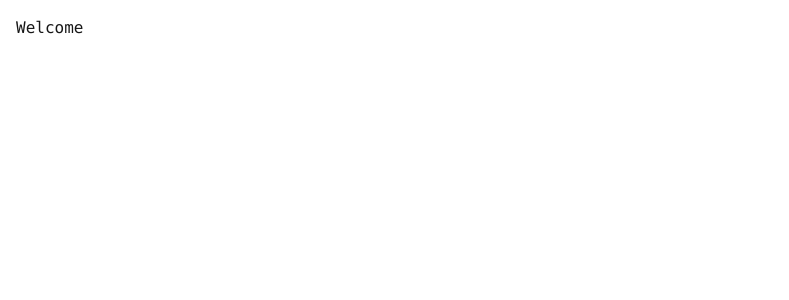
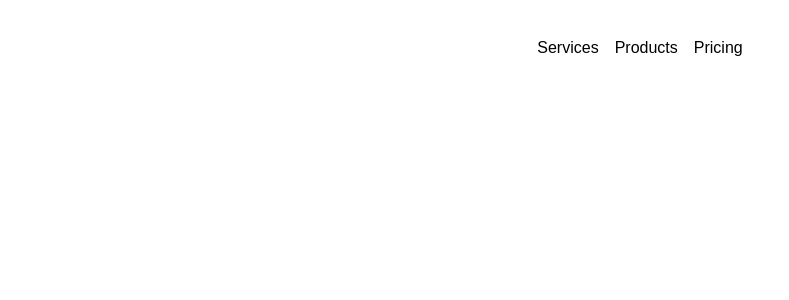
Before and after one commit to sivavarunan/ecommerce-website, a Next.js app: page / in a window 1280 px wide. Shown: the top 300 px of the page, without its empty margins (0-789 px from the left). Built offline with nearby package versions, Linux system fonts and the light colour scheme.

Commit message:
imported it in the main page

```diff
--- a/src/app/page.tsx
+++ b/src/app/page.tsx
@@ -1,11 +1,11 @@
-import Image from "next/image";
+import { NavbarComponent } from "@/app/components/ui/NavBar";
+
 
 export default function Home() {
   return (
     <div className="bg-white dark:bg-black">
-     <div>
-      <p className="p-4 font-mono"> Welcome</p>
-     </div>
+      <NavbarComponent/>
+
     </div>
   );
 }
```
